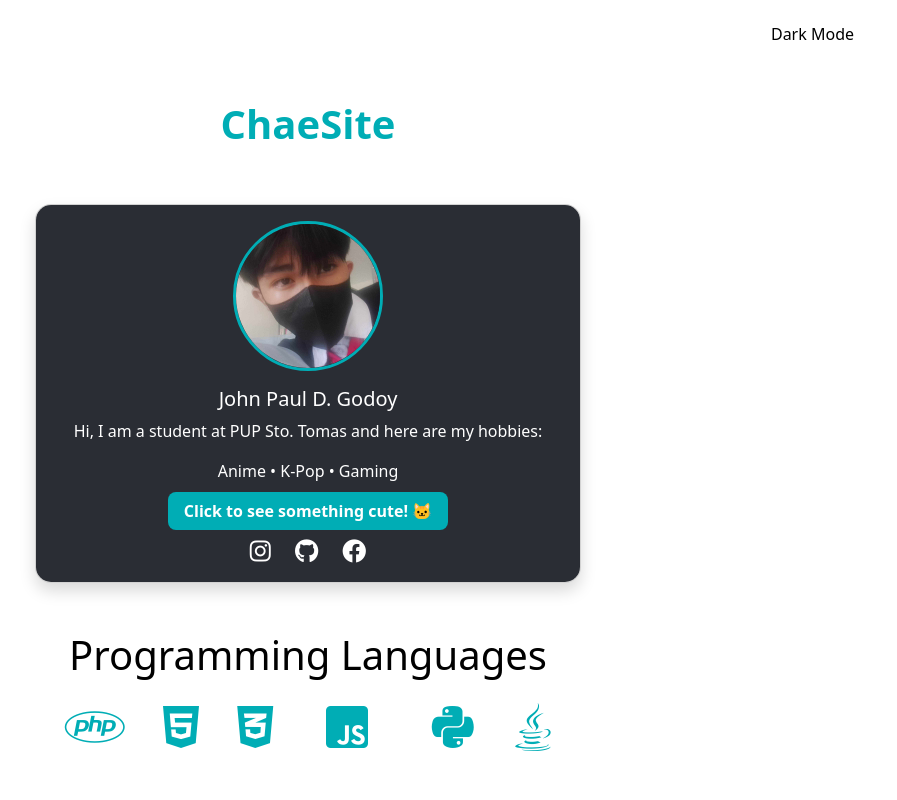
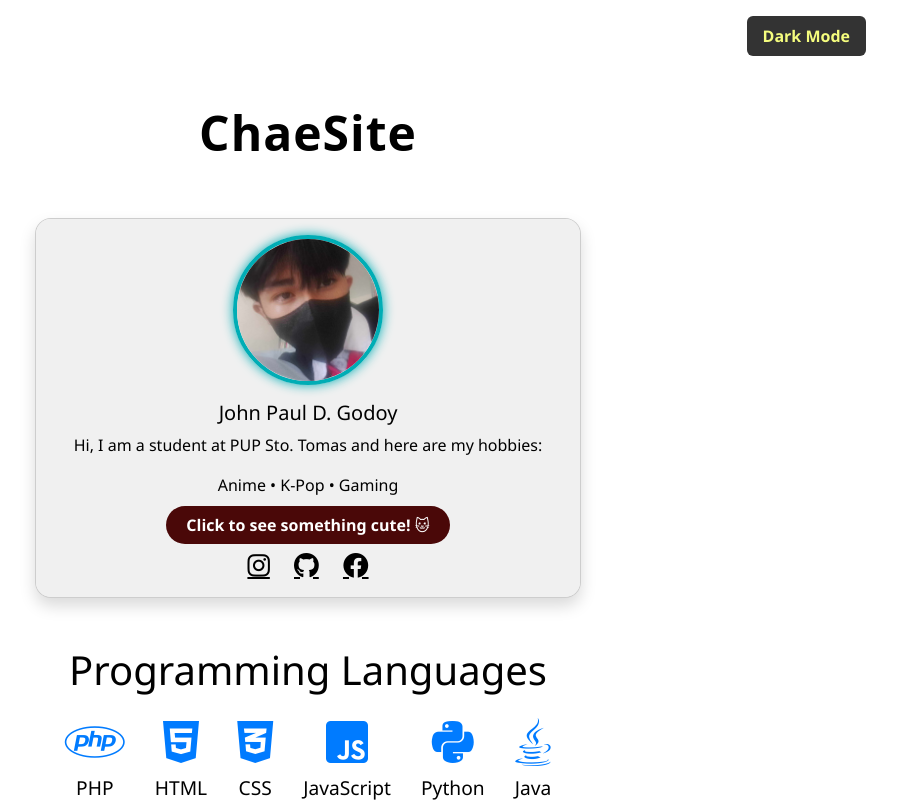
Before and after one commit to jpgodoy04/jpgodoy04.github.io, a plain HTML site: page index.html in a window 1280 px wide. Both pictures are taken after a click on the button "Light Mode". Shown: the top 800 px of the page, without its empty margins (332-1229 px from the left). Drawn offline with nearby package versions, Linux system fonts and the light colour scheme.

Commit message:
made some changes in index and a06

```diff
--- a/index.html
+++ b/index.html
@@ -9,47 +9,79 @@
   <link href="https://cdn.jsdelivr.net/npm/bootstrap@5.3.3/dist/css/bootstrap.min.css" rel="stylesheet">
   <link href="https://cdnjs.cloudflare.com/ajax/libs/font-awesome/6.0.0-beta3/css/all.min.css" rel="stylesheet">
   <style>
+    :root {
+      --main-color: #00adb5;
+      --dark-bg: #1c1f26;
+      --card-bg: #2a2d34;
+      --light-bg: #ffffff;
+      --light-text: #000000;
+      --transition: 0.4s ease;
+    }
+
     body {
-      background-color: #1c1f26;
+      background-color: var(--dark-bg);
       color: #ffffff;
-      transition: background-color 0.3s, color 0.3s;
+      transition: var(--transition);
+      font-family: 'Segoe UI', Tahoma, Geneva, Verdana, sans-serif;
     }
 
     .header-title {
-      color: #00adb5;
+      color: var(--main-color);
       text-align: center;
       margin-top: 2rem;
       font-weight: bold;
+      font-size: 3rem;
+      letter-spacing: 1px;
     }
 
     .card {
       border-radius: 1rem;
       overflow: hidden;
-      transition: transform 0.2s ease-in-out;
+      transition: transform 0.3s ease-in-out, box-shadow 0.3s ease;
+      background: linear-gradient(145deg, #23262e, #1b1d23);
+      box-shadow: 0 8px 16px rgba(0, 0, 0, 0.35);
     }
 
     .card:hover {
-      transform: scale(1.03);
+      transform: translateY(-5px);
+      box-shadow: 0 12px 24px rgba(0, 0, 0, 0.4);
     }
 
     .card-img-top {
-      height: 150px;
+      height: 160px;
       object-fit: cover;
+      border-bottom: 2px solid var(--main-color);
     }
 
     .card-body {
-      background-color: #2a2d34;
+      background-color: transparent;
     }
 
     .btn-custom {
       border-radius: 0.5rem;
       margin-right: 0.5rem;
+      background-color: var(--main-color);
+      border: none;
+      color: white;
+      transition: background-color var(--transition);
+    }
+
+    .btn-custom:hover {
+      background-color: #2a6e70;
     }
 
     .btn-light-mode {
-      background-color: #ffffff;
-      color: #000000;
+      background-color: var(--light-bg);
+      color: var(--light-text);
       border: none;
+      padding: 8px 16px;
+      font-weight: bold;
+      border-radius: 6px;
+      transition: var(--transition);
+    }
+
+    .btn-light-mode:hover {
+      background-color: #e2e2e2;
     }
 
     .profile-img {
@@ -57,48 +89,55 @@
       height: 150px;
       object-fit: cover;
       border-radius: 50%;
-      margin: 0 auto;
-      display: block;
-      border: 3px solid #00adb5;
+      margin: 0 auto 1rem;
+      border: 4px solid var(--main-color);
+      box-shadow: 0 0 12px var(--main-color);
+      transition: transform 0.3s ease;
     }
 
-    .social-icons {
-      margin-top: 15px;
+    .profile-img:hover {
+      transform: scale(1.05);
     }
 
     .social-icons a {
       color: #ffffff;
       margin: 0 10px;
-      font-size: 1.5rem;
-      text-decoration: none;
+      font-size: 1.6rem;
+      transition: color 0.3s ease, transform 0.3s ease;
     }
 
     .social-icons a:hover {
-      color: #00adb5;
+      color: var(--main-color);
+      transform: scale(1.2);
     }
 
     .btn-cute {
-      background-color: #00adb5;
+      background-color: var(--main-color);
       color: #fff;
       border: none;
-      padding: 8px 16px;
+      padding: 8px 20px;
       font-weight: bold;
-      border-radius: 8px;
-      transition: background-color 0.3s ease;
+      border-radius: 50px;
+      transition: background-color var(--transition), transform 0.2s ease;
       text-decoration: none;
     }
 
     .btn-cute:hover {
-      background-color: #019ca2;
-      color: #fff;
+      background-color: #00f7ff;
+      transform: translateY(-2px);
     }
 
     .gif-img {
       width: 100%;
       height: 200px;
       object-fit: cover;
-      border-radius: 10px;
+      border-radius: 12px;
       box-shadow: 0 4px 12px rgba(0, 0, 0, 0.4);
+      transition: transform 0.3s ease;
+    }
+
+    .gif-img:hover {
+      transform: scale(1.03);
     }
 
     .skills-container {
@@ -113,8 +152,8 @@
       flex-direction: column;
       align-items: center;
       font-size: 3rem;
-      transition: all 0.3s ease;
-      color: #00adb5;
+      transition: transform 0.3s ease, opacity 0.3s ease, filter 0.3s ease;
+      color: var(--main-color);
       cursor: pointer;
     }
 
@@ -125,7 +164,7 @@
     }
 
     .skills-container:hover .skill {
-      filter: blur(3px);
+      filter: blur(2px);
       opacity: 0.4;
     }
 
@@ -134,7 +173,110 @@
       opacity: 1;
       transform: scale(1.1);
     }
+
+    body.light-theme {
+      background-color: var(--light-bg);
+      color: var(--light-text);
+    }
+
+    body.light-theme .card {
+      background: #f9f9f9;
+      color: #000;
+    }
+
+    body.light-theme .card-body {
+      background-color: #f0f0f0;
+    }
+
+    body.light-theme .btn-custom {
+      background-color: #007bff;
+      color: #fff;
+    }
+
+    body.light-theme .btn-custom:hover {
+      background-color: #6cb0f9;
+    }
+
+    body.light-theme .social-icons a {
+      color: #000;
+    }
+
+    body.light-theme .social-icons a:hover {
+      color: #007bff;
+    }
+
+    body.light-theme .skill {
+      color: #007bff;
+    }
+
+    body.light-theme .btn-cute {
+      background-color: #4a0808;
+    }
+
+    body.light-theme .btn-cute:hover {
+      background-color: #f47676;
+    }
+
+    body.light-theme,
+    body.light-theme h1,
+    body.light-theme h2,
+    body.light-theme h3,
+    body.light-theme h4,
+    body.light-theme h5,
+    body.light-theme h6,
+    body.light-theme p,
+    body.light-theme .card-text,
+    body.light-theme .card-title {
+      color: #000000 !important;
+    }
+
+    body.light-theme {
+  background-color: #4a0808;
+  color: #000000;
+}
+
+body.light-theme .btn {
+  color: #fff;
+  background-color: #4a0808;
+  border-color: black;
+}
+
+body.light-theme .btn:hover {
+  background-color: #e66e6e;
+  border-color: black;
+}
+
+body.light-theme .btn-custom {
+  background-color: #4a0808;
+  color: #fff;
+}
+
+body.light-theme .btn-custom:hover {
+  background-color: #f47676;
+}
+
+body.light-theme .btn-outline-info {
+  color: #eaedf1;
+  border-color: #f47676;
+}
+
+body.light-theme .btn-outline-info:hover {
+  background-color: #f47676;
+  color: #fff;
+}
+
+body.light-theme .btn-light-mode {
+  background-color: #333333;
+  color: #f5fd7e;
+}
+
+body.light-theme .btn-light-mode:hover {
+  background-color: #555555;
+}
+
+
   </style>
+
 </head>
 
 <body>
```
Also changed, not shown: A06/index.html (+86 -80 lines).
